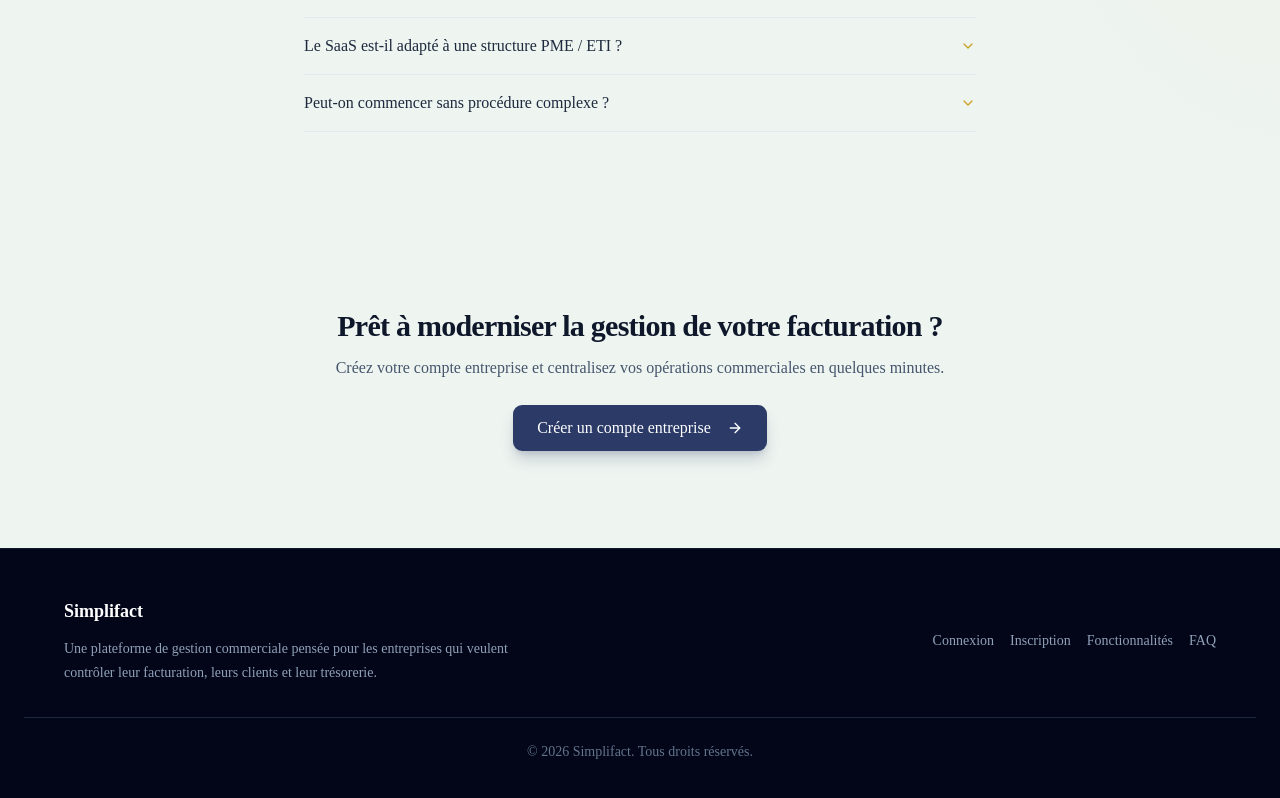
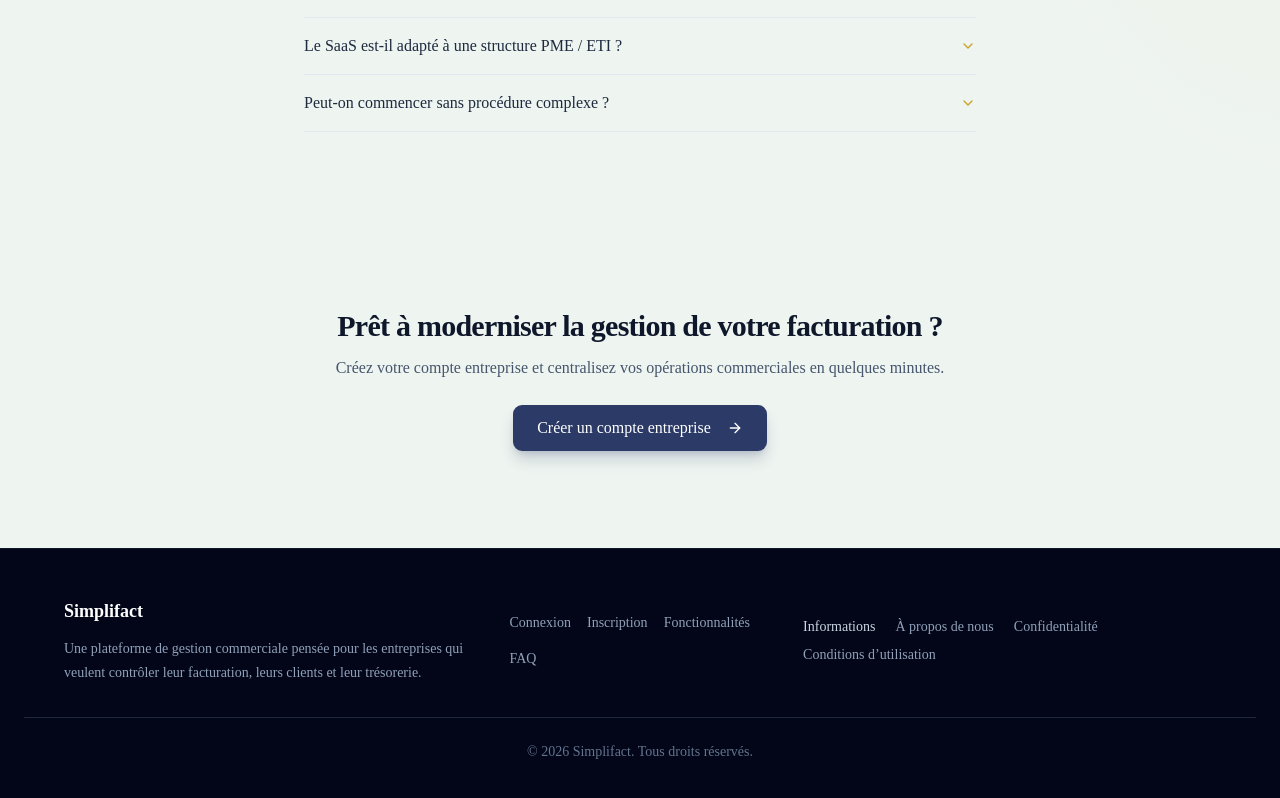
Before and after one commit to Mrtechadrien09/saas-facturation, a Next.js app in the folder frontend/: page / in a window 1280 px wide. Shown: the part 5582-6380 px from the top of the page. Built offline with nearby package versions, Linux system fonts and the light colour scheme; no server answers.

Commit message:
Update page.tsx

```diff
--- a/frontend/src/app/page.tsx
+++ b/frontend/src/app/page.tsx
@@ -854,7 +854,7 @@ export default function HomePage() {
 
           <div className="flex flex-wrap items-center gap-4 text-sm text-slate-400">
             <Link href="/login" className="transition hover:text-white">
-              Connexion
+              {t("Connexion")}
             </Link>
             <Link href="/register" className="transition hover:text-white">
               {t("Inscription")}
@@ -866,6 +866,12 @@ export default function HomePage() {
               FAQ
             </a>
           </div>
+          <div className="flex flex-wrap items-center gap-x-5 gap-y-2 text-sm text-slate-400">
+            <span className="font-medium text-slate-300">{t("Informations")}</span>
+            <Link href="/about" className="transition hover:text-white">{t("À propos de nous")}</Link>
+            <Link href="/privacy" className="transition hover:text-white">{t("Confidentialité")}</Link>
+            <Link href="/terms" className="transition hover:text-white">{t("Conditions d’utilisation")}</Link>
+          </div>
         </div>
 
         <div className="mt-8 border-t border-slate-800 pt-6 text-center text-sm text-slate-500">
```
